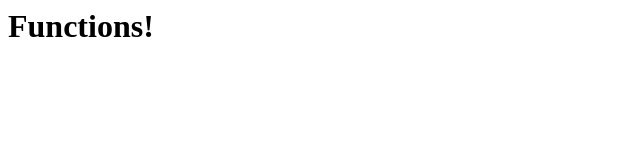
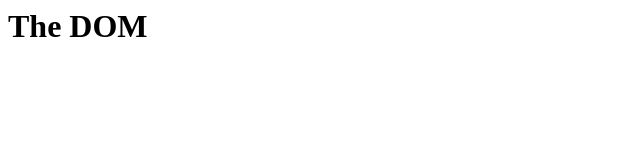
Before and after one commit to sai-myne/Modern-JavaScript, a plain HTML site: page chapter_6/index.html in a window 1280 px wide. Shown: the full height of the page, 0-640 px from the left. Drawn offline with Linux system fonts and the light colour scheme.

Commit message:
lesson 44. Interacting with a Browser

```diff
--- a/chapter_5/index.html
+++ b/chapter_6/index.html
@@ -6,9 +6,8 @@
 
 </head>
 <body>
-    <h1>Functions!</h1>
+    <h1>The DOM</h1>
 
-    <ul class="people"></ul>
     <script src="sandbox.js"></script>
 </body>
 </html>
```
Also changed, not shown: chapter_6/sandbox.js (renamed from chapter_5/sandbox.js).
